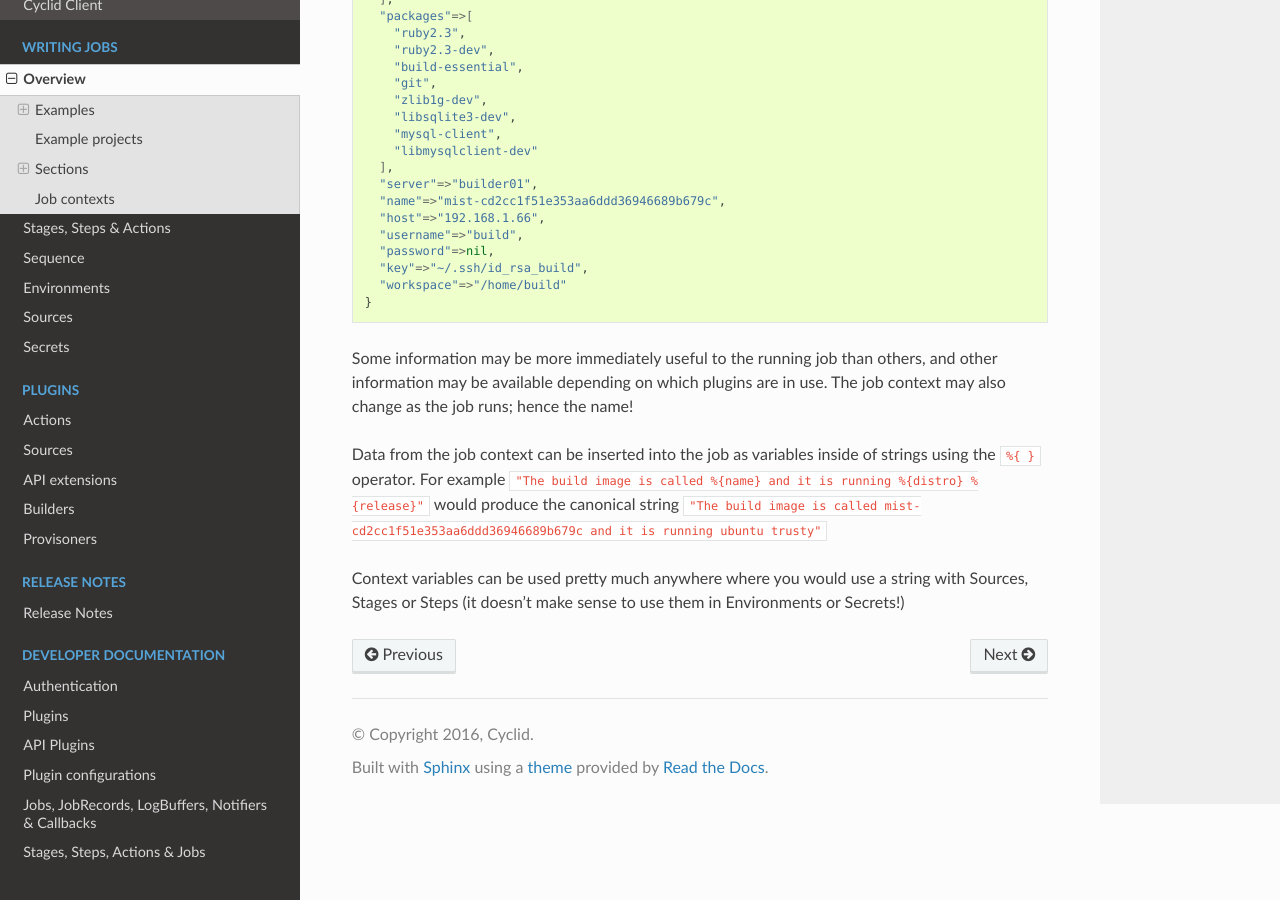
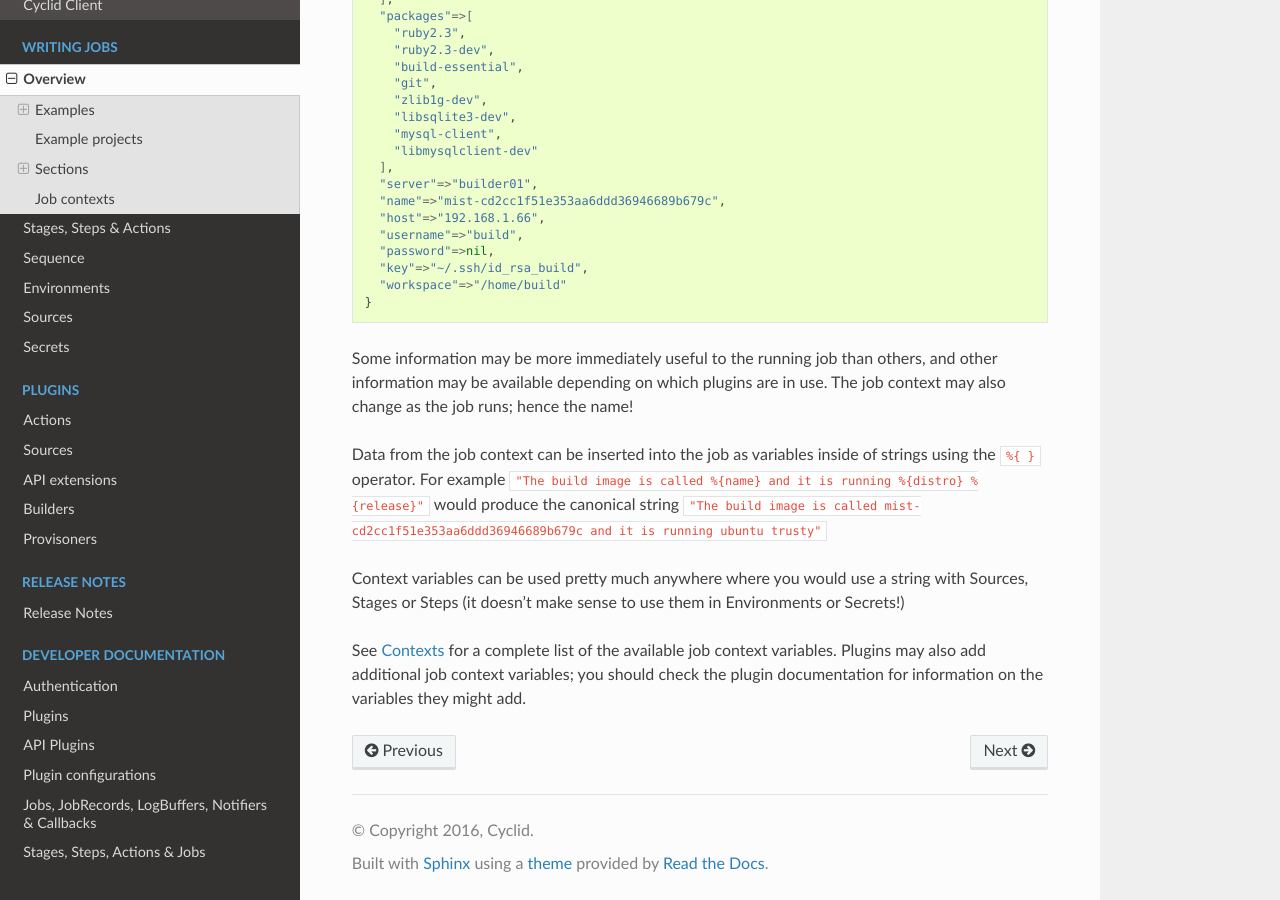
Before and after one commit to Cyclid/Cyclid-docs, a Sphinx documentation site: the page built from docs/jobs/overview.rst, in a window 1280 px wide and 900 px high, scrolled down 5439 px. Built offline with Sphinx 7.4.7 and the Read the Docs theme 2.0.0, drawn with Linux system fonts in a browser that asks for light colours.

Commit message:
Document the core Job context variables

```diff
--- a/docs/jobs/overview.rst
+++ b/docs/jobs/overview.rst
@@ -351,3 +351,7 @@ it is running ubuntu trusty"``
 Context variables can be used pretty much anywhere where you would use a
 string with Sources, Stages or Steps (it doesn't make sense to use them in
 Environments or Secrets!)
+
+See :ref:`Contexts <context-info>` for a complete list of the available job context variables.
+Plugins may also add additional job context variables; you should check the
+plugin documentation for information on the variables they might add.
```
Also changed, not shown: docs/jobs/context.rst (added, +35 -0 lines).
